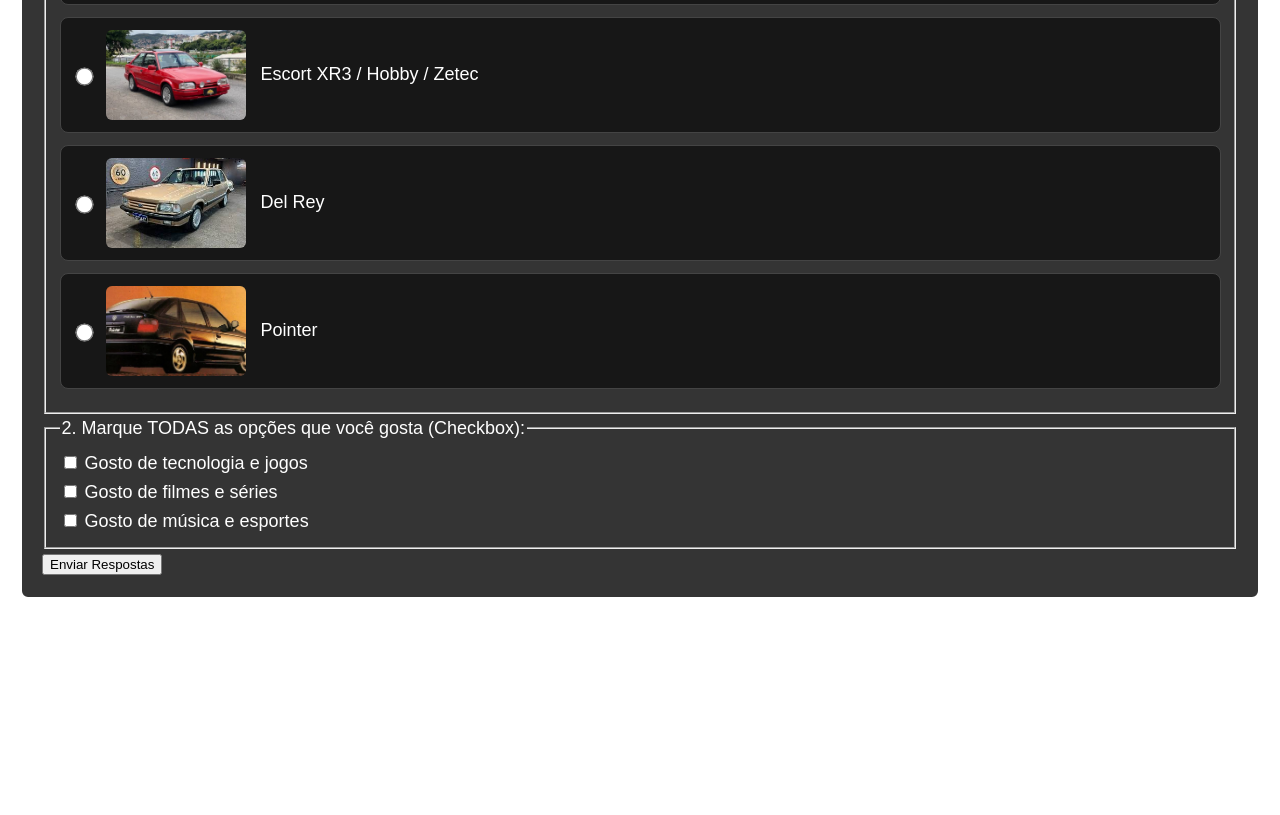
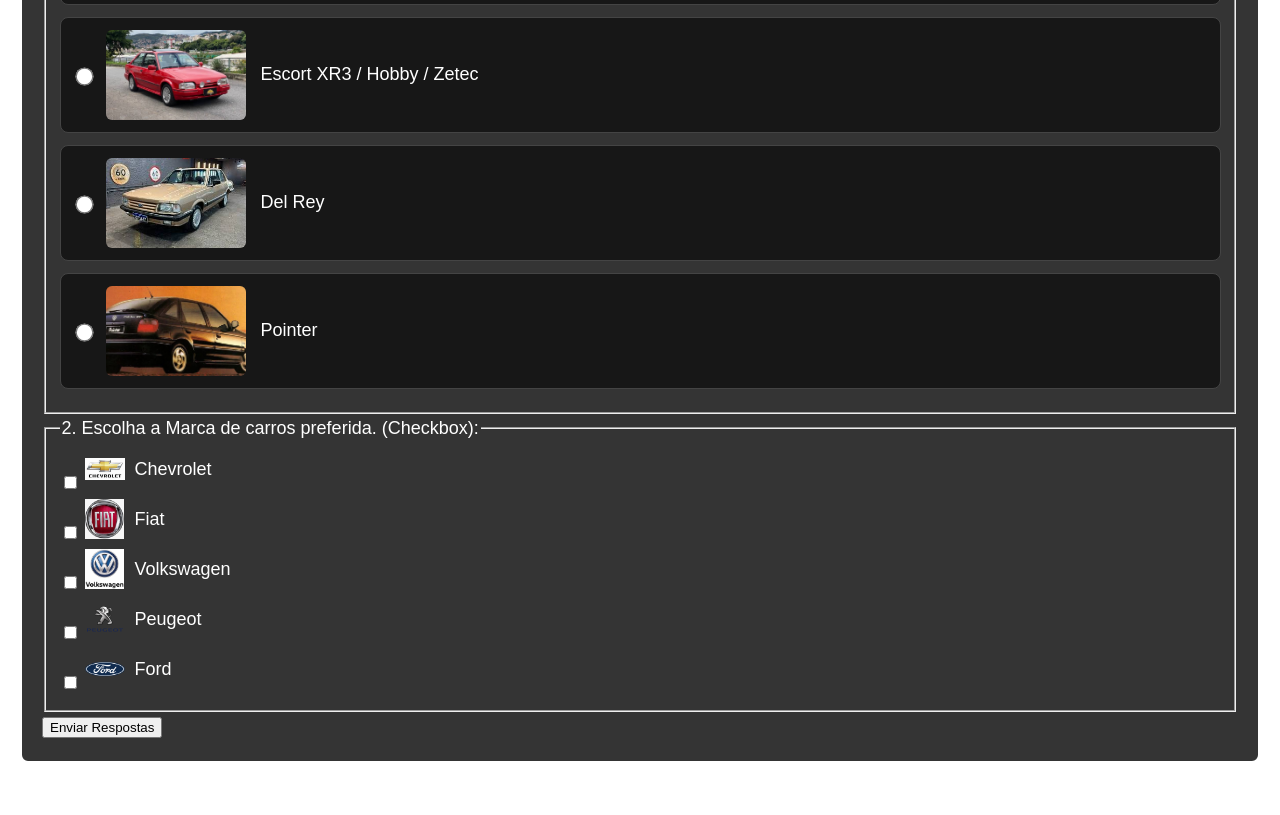
Before and after one commit to NoubHub/estilizacao-css, a plain HTML site: page index.html in a window 1280 px wide. Shown: the part 1686-2501 px from the top of the page. Before the commit the page ends 2372 px from the top, so only its background shows below. Drawn offline with Linux system fonts and the light colour scheme.

Commit message:
Add files via upload

```diff
--- a/estilo.css
+++ b/estilo.css
@@ -105,3 +105,16 @@ input:focus, button:focus {
   object-fit: cover;  /* Corta as sobras sem esticar ou deformar o carro */
   border-radius: 6px;
 }
+.lista-marcas label {
+    display: inline-flex;
+    align-items: center; /* Centraliza a imagem e o texto */
+    gap: 10px;           /* Espaço entre a logo e o nome */
+    cursor: pointer;
+    margin-bottom: 10px;
+}
+
+.lista-marcas img {
+    width: 40px;         /* Tamanho da logo */
+    height: 40px;
+    object-fit: contain;
+}
--- a/index.html
+++ b/index.html
@@ -136,16 +136,40 @@
 
         <!-- Exemplo de CHECKBOX (Escolha MÚLTIPLA - Novidade!) -->
         <fieldset>
-          <legend>2. Marque TODAS as opções que você gosta (Checkbox):</legend>
+          <legend>2. Escolha a Marca de carros preferida. (Checkbox):</legend>
 
-          <input type="checkbox" id="check1" name="interesses" value="item1">
-          <label for="check1">Gosto de tecnologia e jogos</label><br>
+          <div class="lista-marcas">
+    <input type="checkbox" id="check1" name="interesses" value="item1">
+    <label for="check1">
+        <img src="Che.jpg" alt="Logo Chevrolet">
+        Chevrolet
+    </label><br>
 
-          <input type="checkbox" id="check2" name="interesses" value="item2">
-          <label for="check2">Gosto de filmes e séries</label><br>
+    <input type="checkbox" id="check2" name="interesses" value="item2">
+    <label for="check2">
+        <img src="fiat.jpg" alt="Logo Fiat">
+        Fiat
+    </label><br>
 
-          <input type="checkbox" id="check3" name="interesses" value="item3">
-          <label for="check3">Gosto de música e esportes</label>
+    <input type="checkbox" id="check3" name="interesses" value="item3">
+    <label for="check3">
+        <img src="Volk.png" alt="Logo Volkswagen">
+        Volkswagen
+    </label><br>
+
+    <input type="checkbox" id="check4" name="interesses" value="item4">
+    <label for="check4">
+        <img src="peu.png" alt="Logo Peugeot">
+        Peugeot
+    </label><br>
+
+    <input type="checkbox" id="check5" name="interesses" value="item5">
+    <label for="check5">
+        <img src="ford.png" alt="Logo Ford">
+        Ford
+    </label>
+</div>
+
         </fieldset>
 
         <button type="submit">Enviar Respostas</button>
```
Also changed, not shown: Che.jpg (added), Volk.png (added), fiat.jpg (added), ford.png (added), peu.png (added).
